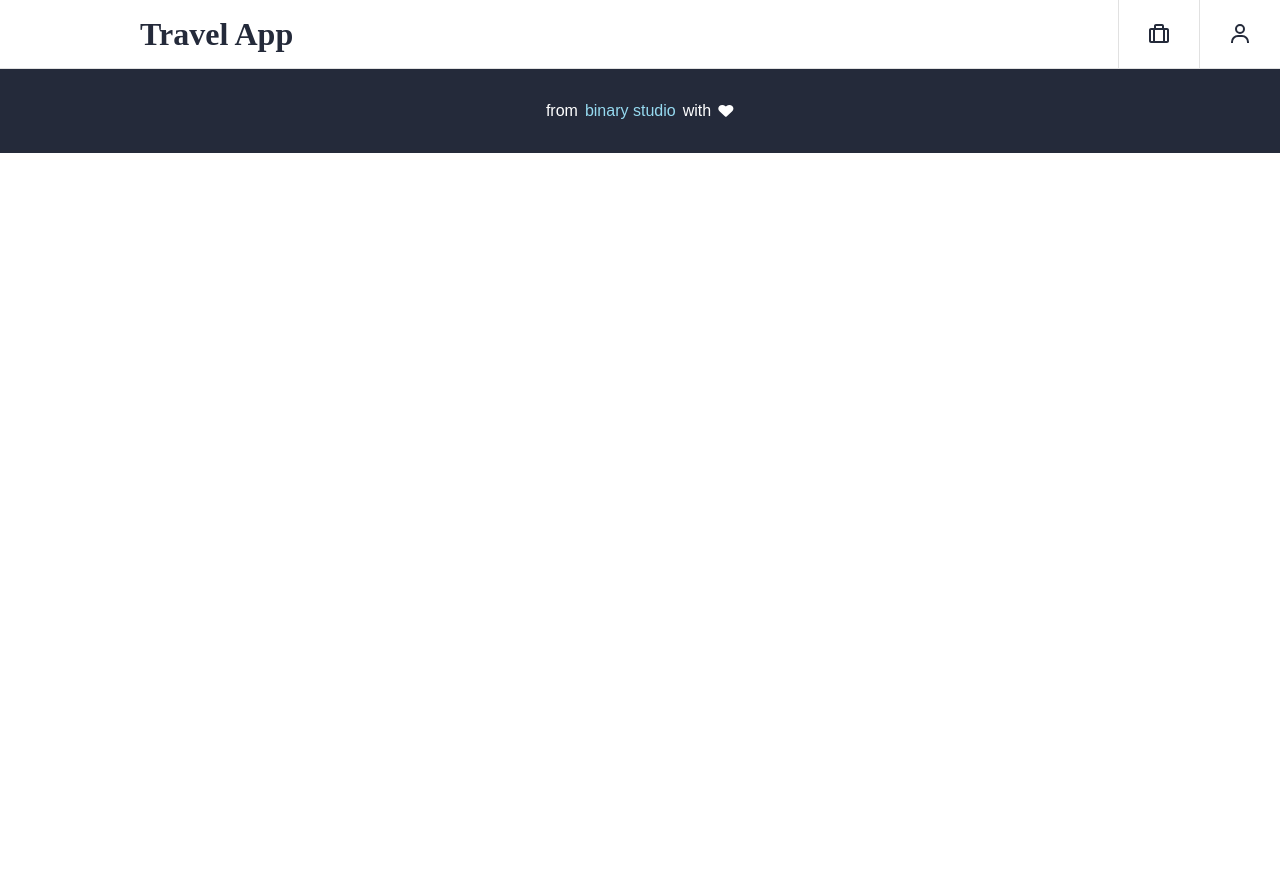
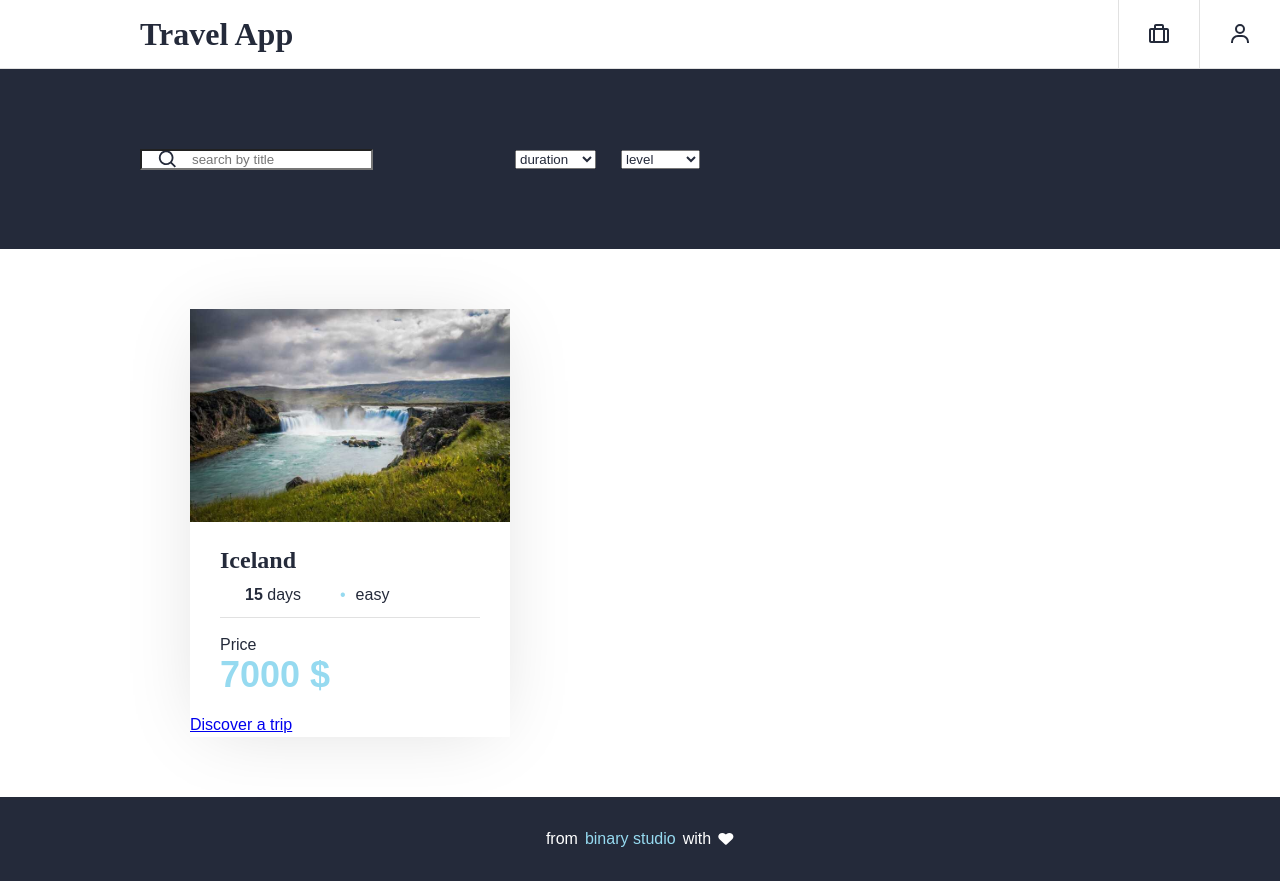
Before and after one commit to Khodyriev/travelapp-js-academy-2022, a React (Create React App) app: page / in a window 1280 px wide. Before the commit the page ends 800 px from the top, so only its background shows below. Built offline with nearby package versions, Linux system fonts and the light colour scheme.

Commit message:
partially done first (main) static page with react render by modules

```diff
--- a/src/components/App.jsx
+++ b/src/components/App.jsx
@@ -1,11 +1,14 @@
-import Footer from './footer/footer'
-import Header from './header/header'
+import Footer from './footer/footer';
+import Header from './header/header';
+import Travels from './travels/travels';
 
 function App() {
   return (
     <>
     <Header />
-    <main></main>
+    <main>
+      <Travels />
+    </main>
     <Footer />
     </>
   );
--- a/src/components/footer/footer.jsx
+++ b/src/components/footer/footer.jsx
@@ -1,5 +1,5 @@
-import './styles.css'
-import heart from '../../assets/images/heart.svg'
+import './styles.css';
+import heart from '../../assets/images/heart.svg';
 
 const Footer = () => (
     <footer className="footer">
--- /dev/null
+++ b/src/components/travels/components/components.jsx
@@ -0,0 +1,3 @@
+export { default as Travel } from './travel/travel';
+export { default as TripsFilter } from './travels-filter/travels-filter';
+export { default as Travellist } from './travel-list/travel-list';
--- /dev/null
+++ b/src/components/travels/components/travel-list/styles.css
@@ -0,0 +1,10 @@
+.trip-list {
+  display: grid;
+  grid-template-columns: repeat(auto-fill, minmax(260px, auto));
+  justify-content: center;
+  gap: 30px;
+  max-width: var(--container-width);
+  margin: 0 auto;
+  padding: 0;
+  list-style: none;
+}
--- /dev/null
+++ b/src/components/travels/components/travel-list/travel-list.jsx
@@ -0,0 +1,10 @@
+import Travel from '../travel/travel'
+import './styles.css';
+
+const Travellist = () => (
+    <ul className="trip-list">
+      <Travel />
+    </ul>
+  );
+
+  export default Travellist;
--- /dev/null
+++ b/src/components/travels/components/travel/styles.css
@@ -0,0 +1,56 @@
+.trip-info {
+  width: 100%;
+  max-width: 300px;
+  padding-bottom: 10px;
+  border-bottom: 1px solid var(--color-gray);
+}
+
+.trip-info__title {
+  margin: 0 0 5px;
+  font-weight: 600;
+  font-size: var(--font-size-400);
+  font-family: "Playfair Display", serif;
+}
+
+.trip-info__content {
+  display: flex;
+  font-weight: 300;
+}
+
+.trip-info__duration {
+  min-width: 120px;
+  padding-left: 25px;
+  background-image: url("../../../../assets/images/heart.svg");
+  background-repeat: no-repeat;
+  background-position: 0 50%;
+  background-size: 15px;
+}
+
+.trip-info__level::before {
+  content: "•";
+  margin-right: 10px;
+  color: var(--color-blue-200);
+}
+
+.trip-price__value {
+  display: block;
+  color: var(--color-blue-200);
+  font-size: var(--font-size-600);
+  line-height: 1;
+}
+
+.trip-card {
+  display: flex;
+  flex-direction: column;
+  max-width: 320px;
+  background-color: var(--color-white);
+  border-radius: 1px;
+  box-shadow: var(--shadow);
+}
+
+.trip-card__content {
+  display: flex;
+  flex-direction: column;
+  gap: 15px;
+  padding: 20px 30px;
+}
--- /dev/null
+++ b/src/components/travels/components/travel/travel.jsx
@@ -0,0 +1,24 @@
+import './styles.css';
+import iceland from '../../../../assets/images/iceland.jpg';
+
+const Travel = () => (
+    <li class="trip-card">
+            <img src={iceland} alt="place of the trip" />
+            <div className="trip-card__content">
+              <div className="trip-info">
+                <h3 className="trip-info__title">Iceland</h3>
+                <div className="trip-info__content">
+                  <span className="trip-info__duration"><strong>15</strong> days</span>
+                  <span className="trip-info__level">easy</span>
+                </div>
+              </div>
+              <div className="trip-price">
+                <span>Price</span>
+                <strong className="trip-price__value">7000 $</strong>
+              </div>
+            </div>
+            <a href="./trip.html" className="button">Discover a trip</a>
+          </li>
+);
+
+export default Travel;
--- /dev/null
+++ b/src/components/travels/components/travels-filter/styles.css
@@ -0,0 +1,21 @@
+.trips-filter__form {
+  display: flex;
+  flex-wrap: wrap;
+  gap: 20px 25px;
+  width: 100%;
+  max-width: var(--container-width);
+}
+
+.trips-filter__search {
+  width: 100%;
+  max-width: 350px;
+}
+
+.trips-filter__search input {
+  padding-left: 50px;
+  background-color: var(--color-white);
+  background-image: url("../../../../assets/images/search.svg");
+  background-repeat: no-repeat;
+  background-position: 15px 50%;
+  background-size: 22px;
+}
--- /dev/null
+++ b/src/components/travels/components/travels-filter/travels-filter.jsx
@@ -0,0 +1,30 @@
+import './styles.css'
+
+const TripsFilter = () => (
+    <form className="trips-filter__form" autocomplete="off">
+          <label className="trips-filter__search input">
+            <span className="visually-hidden">Search by name</span>
+            <input name="search" type="search" placeholder="search by title" />
+          </label>
+          <label className="select">
+            <span className="visually-hidden">Search by duration</span>
+            <select name="duration">
+              <option value="">duration</option>
+              <option value="0_x_5">&lt; 5 days</option>
+              <option value="5_x_10">&lt; 10 days</option>
+              <option value="10_x">&ge; 10 days</option>
+            </select>
+          </label>
+          <label className="select">
+            <span className="visually-hidden">Search by level</span>
+            <select nameName="level">
+              <option value="">level</option>
+              <option value="easy">easy</option>
+              <option value="moderate">moderate</option>
+              <option value="difficult">difficult</option>
+            </select>
+          </label>
+        </form>
+);
+
+export default TripsFilter;
--- /dev/null
+++ b/src/components/travels/styles.css
@@ -0,0 +1,12 @@
+.trips-filter {
+  display: flex;
+  justify-content: center;
+  align-items: center;
+  min-height: 180px;
+  padding: 20px;
+  background-color: var(--color-blue-400);
+}
+
+.trips {
+  padding: 60px 20px;
+}
--- /dev/null
+++ b/src/components/travels/travels.jsx
@@ -0,0 +1,20 @@
+import { TripsFilter, Travellist } from './components/components'
+import './styles.css';
+
+const Travels = () => {
+    return (
+        <>
+            <h1 className="visually-hidden">Travel App</h1>
+            <section className="trips-filter">
+                <h2 className="visually-hidden">Trips filter</h2>
+                <TripsFilter />
+            </section>
+            <section class="trips">
+                <h2 class="visually-hidden">Trips List</h2>
+                <Travellist />
+            </section>
+        </>
+    );
+};
+
+export default Travels;
```
